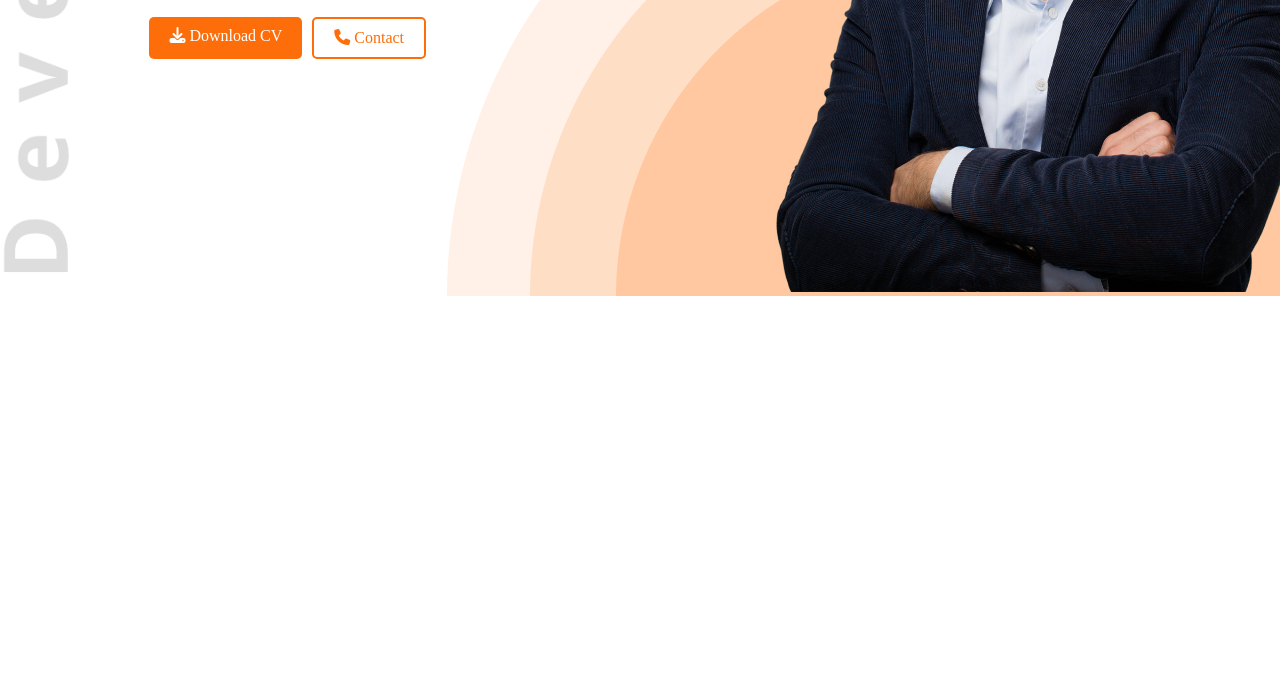
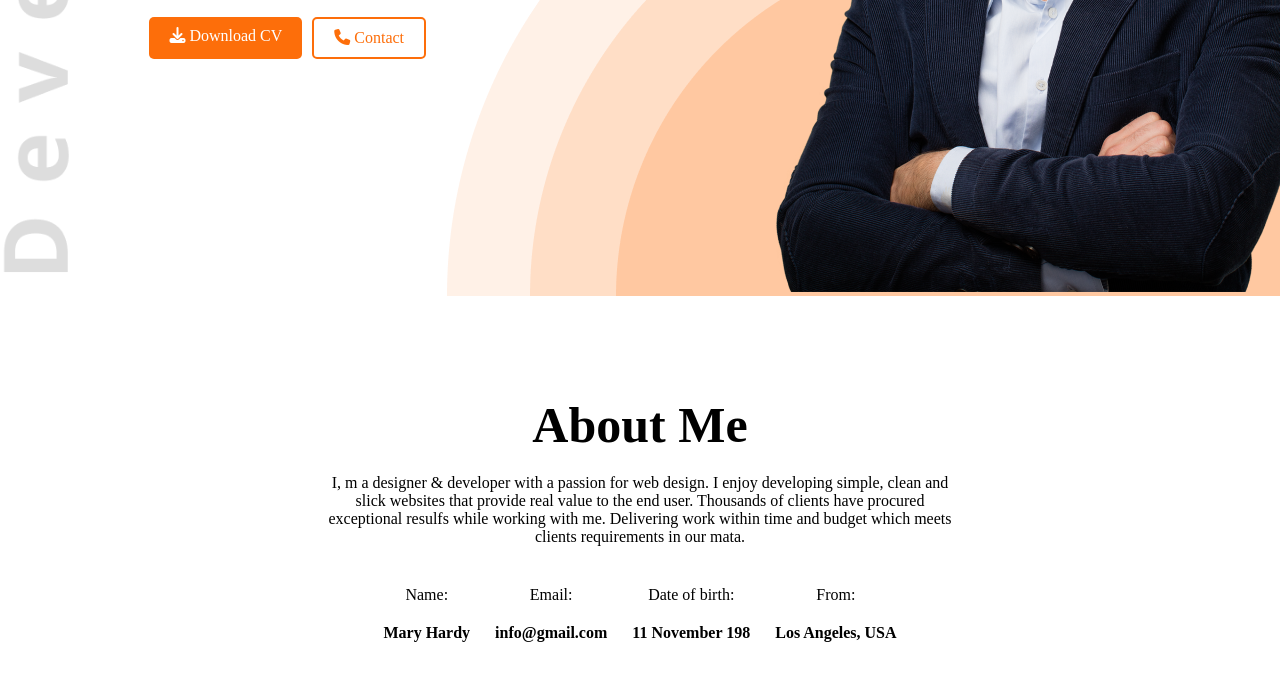
Before and after one commit to MD-Moniruzzaman-Arafat/html-css-project-2, a plain HTML site: page index.html in a window 1280 px wide. Shown: the part 451-1132 px from the top of the page. Before the commit the page ends 800 px from the top, so only its background shows below. Drawn offline with Linux system fonts and the light colour scheme.

Commit message:
about me section design

```diff
--- a/index.html
+++ b/index.html
@@ -52,7 +52,38 @@
         </div>
       </div>
     </header>
-    <main></main>
+    <main>
+      <section id="about_me">
+        <h1>About Me</h1>
+        <p>
+          I, m a designer & developer with a passion for web design. I enjoy
+          developing simple, clean and <br />
+          slick websites that provide real value to the end user. Thousands of
+          clients have procured <br />
+          exceptional resulfs while working with me. Delivering work within time
+          and budget which meets <br />
+          clients requirements in our mata.
+        </p>
+        <div id="info">
+          <div>
+            <p>Name:</p>
+            <p><strong>Mary Hardy </strong></p>
+          </div>
+          <div>
+            <p>Email:</p>
+            <p><strong>info@gmail.com </strong></p>
+          </div>
+          <div>
+            <p>Date of birth:</p>
+            <p><strong>11 November 198</strong></p>
+          </div>
+          <div>
+            <p>From:</p>
+            <p><strong>Los Angeles, USA</strong></p>
+          </div>
+        </div>
+      </section>
+    </main>
     <footer></footer>
   </body>
 </html>
--- a/style.css
+++ b/style.css
@@ -77,3 +77,21 @@ header {
 #image_container img {
   width: 100%;
 }
+
+/* main */
+/* about_me */
+#about_me {
+  text-align: center;
+  margin: 100px 0;
+}
+#about_me h1 {
+  font-size: 50px;
+}
+#about_me p {
+  margin: 20px 0;
+}
+#info {
+  display: flex;
+  gap: 25px;
+  justify-content: center;
+}
```
